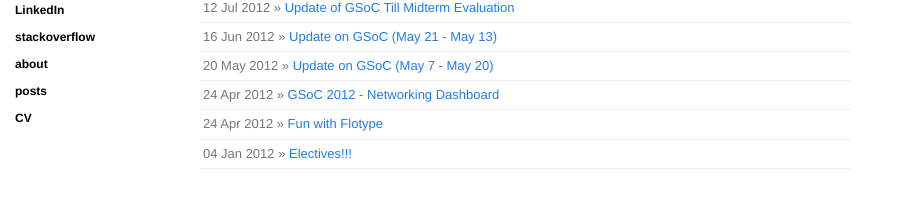
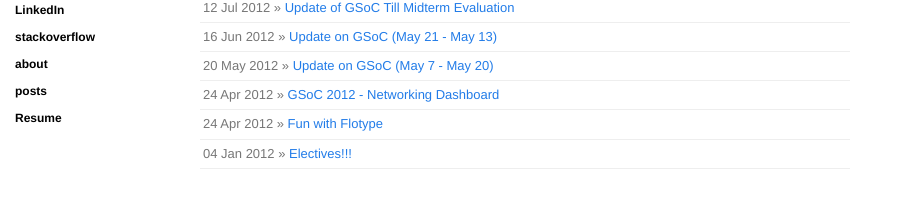
Before and after one commit to jiten-thakkar/jiten-thakkar.github.io, a Jekyll site: the page built from index.html, in a window 1280 px wide. Shown: the part 250-458 px from the top of the page, without its empty margins (0-898 px from the left). Built offline with Jekyll 4.4.1, drawn with Linux system fonts in a browser that asks for light colours; nearby versions of some CDN libraries; the list of posts is cut into pages by our own code.

Commit message:
Changing label from 'CV' to 'Resume'

```diff
--- a/_layouts/layout.html
+++ b/_layouts/layout.html
@@ -53,7 +53,7 @@
         <li><a href="http://stackoverflow.com/users/1557676/delta" target="_blank">stackoverflow</a></li>
         <li><a href="/about.html">about</a></li>
         <li><a href="/">posts</a></li>
-        <li><a href="/assets/Jiten Thakkar.pdf"  target="_blank">CV</a></li>
+        <li><a href="/assets/Jiten Thakkar.pdf"  target="_blank">Resume</a></li>
       </ul>
     </section>
   </section>
```
